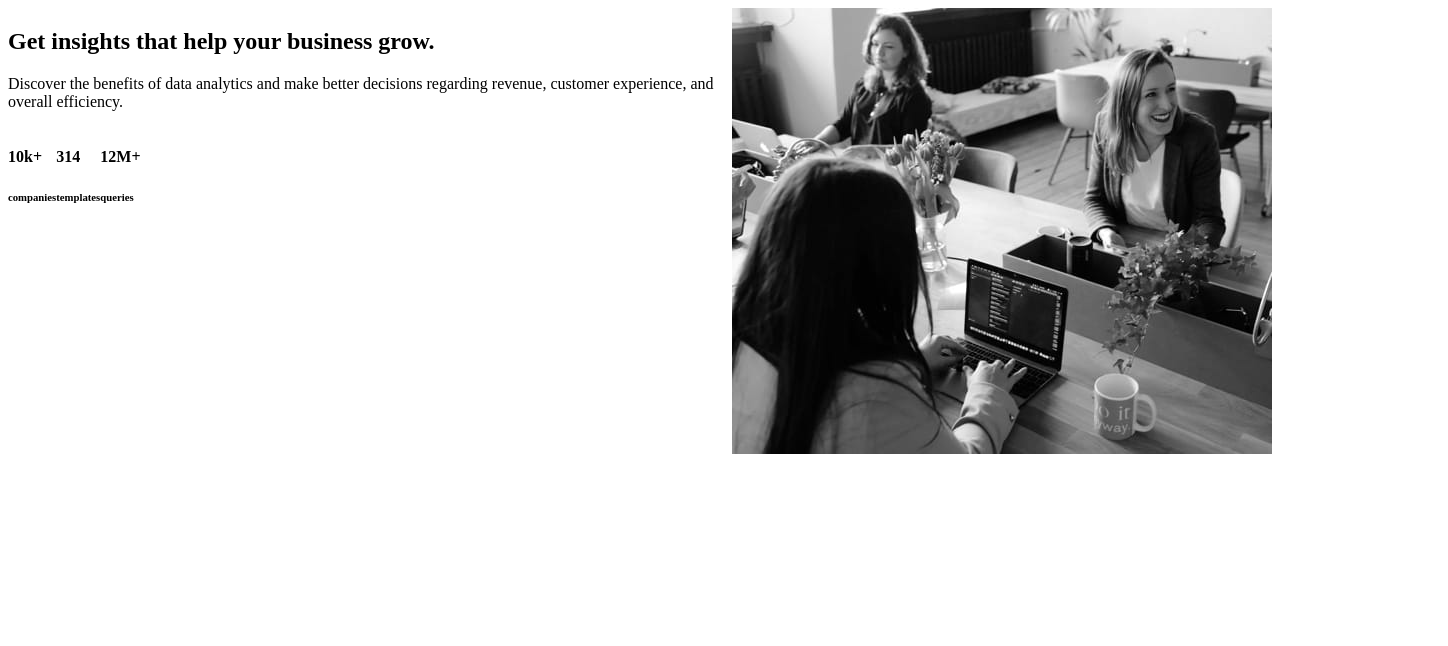
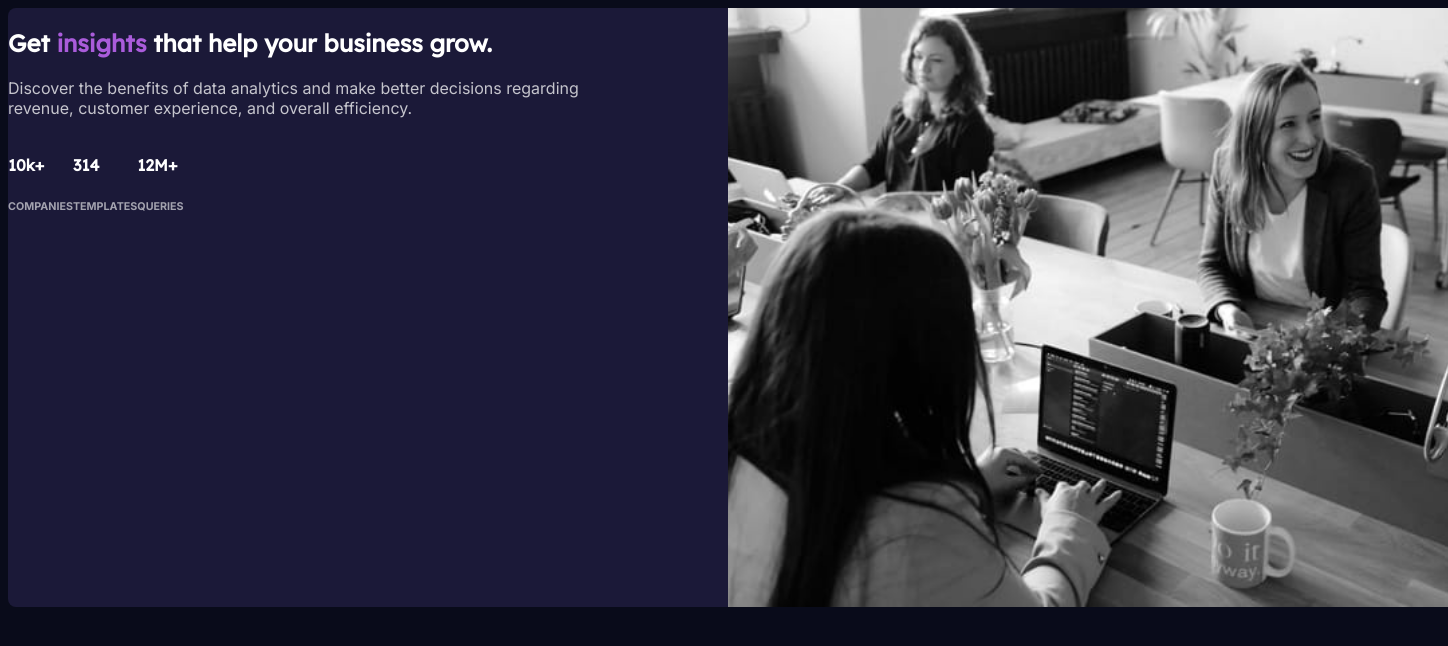
Before and after one commit to JanelleGatmaitan/stats-preview-card-component, a plain HTML site: page index.html in a window 1280 px wide. Shown: the whole page, 1448 px wide, since content can reach past the window. Drawn offline with Linux system fonts and the light colour scheme.

Commit message:
imported fonts and added colors

```diff
--- a/index.html
+++ b/index.html
@@ -5,7 +5,8 @@
   <meta charset="UTF-8">
   <meta name="viewport" content="width=device-width, initial-scale=1.0">
   <!-- displays site properly based on user's device -->
-
+  <link href="https://fonts.googleapis.com/css2?family=Inter:wght@400;700&family=Lexend+Deca&display=swap"
+    rel="stylesheet">
   <link rel="icon" type="image/png" sizes="32x32" href="./images/favicon-32x32.png">
   <link rel="stylesheet" href="styles.css">
   <title>Frontend Mentor | Stats preview card component</title>
@@ -15,15 +16,17 @@
 
   <div class="card">
     <div class="column-half">
-      <h2 class="headline">Get insights that help your business grow.</h2>
-      <p class="description">
-        Discover the benefits of data analytics and make better decisions regarding revenue, customer
-        experience, and overall efficiency.
-      </p>
+      <div class="main-text">
+        <h2 class="headline">Get <span class="keyword">insights</span> that help your business grow.</h2>
+        <p class="description">
+          Discover the benefits of data analytics and make better decisions regarding revenue, customer
+          experience, and overall efficiency.
+        </p>
+      </div>
       <div class="statistics">
         <div class="statistic">
           <h4 class="number">10k+</h4>
-          <h6>companies</h6>
+          <h6 class="category">companies</h6>
         </div>
         <div class="statistic">
           <h4 class="number">314</h4>
--- a/styles.css
+++ b/styles.css
@@ -1,6 +1,53 @@
 body {
+  background-color: hsl(233, 47%, 7%);
+  font-family: Lexend Deca;
 }
 
 .card, .statistics {
   display: flex;
 }
+
+.card {
+  background-color: hsl(244, 38%, 16%);
+  border-radius: 8px;
+  width: 1440px;
+}
+
+.column-half {
+  width: 50%;
+}
+
+.main-text {
+  width: 80%;
+}
+
+.headline {
+  color: hsl(0, 0%, 100%);
+}
+
+.keyword {
+  color: hsl(277, 64%, 61%);
+}
+
+.description {
+  color: hsla(0, 0%, 100%, 0.75);
+}
+
+.number {
+  color: hsl(0, 0%, 100%);
+}
+
+.category {
+  color: hsla(0, 0%, 100%, 0.6);
+  text-transform: uppercase;
+}
+
+.description, .category {
+  font-family: Inter;
+}
+
+img {
+  height: 100%;
+  width: 100%;
+  object-fit: cover;
+}
```
